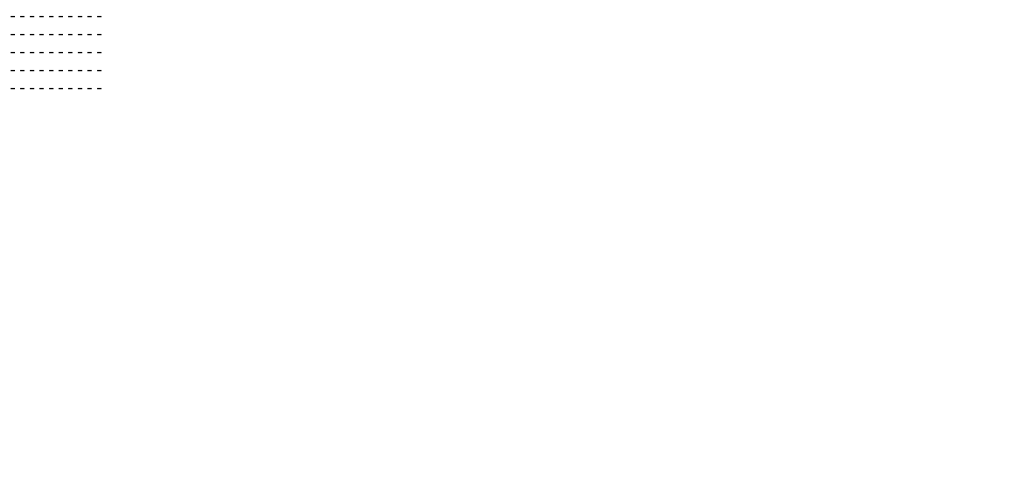
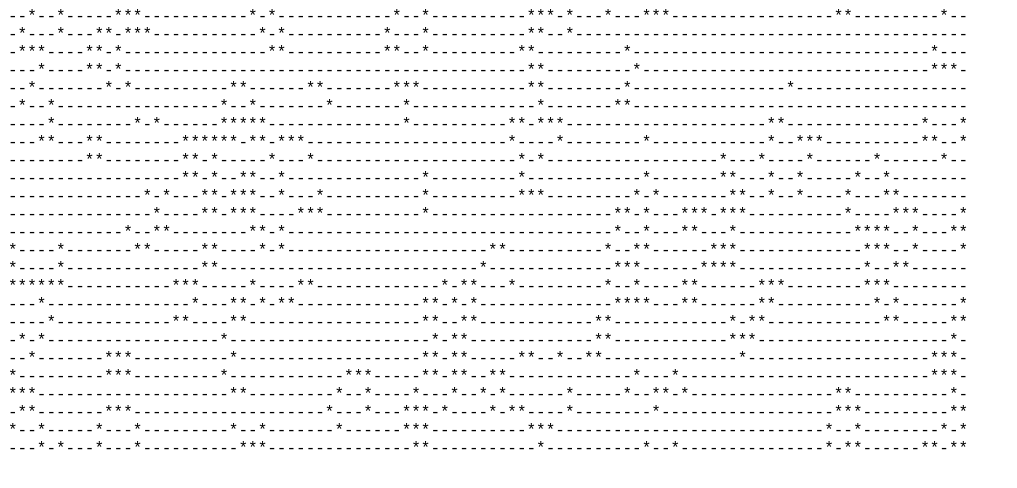
Before and after one commit to ajab1470/Conway-Sim, a plain HTML site: page index.html in a window 1280 px wide. Shown: the whole page, without its empty margins (0-1017 px from the left). Drawn offline with Linux system fonts and the light colour scheme.

Commit message:
Completed ASCII Implementation
Completed infinite ASCII simulation, added documentation, completed readme

TODO: Put into elements
      Add user interface

```diff
--- a/main.js
+++ b/main.js
@@ -1,34 +1,167 @@
-const ALIVE = '*';
+/**
+ * @file main.js
+ * @author Ashley Beckers
+ * @description:
+ * Simple Simulator for Conway's Game of Life in JavaScript.
+ *
+ * Terms used:
+ * conway board: 2d array of booleans. Each value represents a 'cell' with true representing a live cell and false
+ *   representing a nonliving cell
+ * neighbor: one of the 8 adjacent cells on a board. Diagonals included and wraps around to the other side of the board
+ *   in the case of cells on the edge of the board
+ * tick: the moment at which cells can change from living to nonliving or vice versa. Note: All changes of a tick happen
+ *   simultaneously (changes from the same tick do not affect each other)
+ *
+ * For more information on Conway's Game of Life, visit https://en.wikipedia.org/wiki/Conway%27s_Game_of_Life
+ *
+ * Ran through the DOM file index.html
+ */
+
+const ALIVE = "*";
 const LIFELESS = "-";
 
-const make_board = (rows, cols) => {
+/**
+ * makes a starting board for Conway's Game of Life
+ * @param rows the number of rows in the board
+ * @param cols the number of columns in the board
+ * @param live_chance the % chance each cell has to start alive
+ * @returns 2d array of booleans (true indicates a living cell)
+ */
+const make_board = (rows, cols, live_chance) => {
     let board = [];
+    //create the 2d array
     for (let i = 0; i<rows; i++) {
         board.push([]);
         for (let j = 0; j<cols; j++) {
-            board[i].push(false);
+            //rng gives a number 0-99. If less than live chance, create a live cell
+            if (Math.random()*100 < live_chance) {
+                board[i].push(true);
+            } else {
+                board[i].push(false);
+            }
         }
     }
     return board;
 };
 
+/**
+ * determines how many of the neighbor cells of a cell are alive
+ * helper to tick function
+ * @param board conway board
+ * @param cell_row the row of the cell
+ * @param cell_col the column of the cell
+ * @returns number of living neighbors
+ */
+const get_neighbors = (board, cell_row, cell_col) => {
+    //store the values for top left right and bottom positions relative to the given cell
+    const top = (cell_row + (board.length - 1)) % board.length;
+    const bottom = (cell_row + 1) % board.length;
+    const left = (cell_col + (board[cell_row].length - 1)) % board[cell_row].length;
+    const right = (cell_col + 1) % board[cell_row].length;
+
+    let neighbors = 0;
+    //check each neighbor. If it is alive, increment the number of living neighbors
+    if (board[top][left]) {
+        neighbors++;
+    }
+    if (board[top][cell_col]) {
+        neighbors++;
+    }
+    if (board[top][right]) {
+        neighbors++;
+    }
+    if (board[cell_row][left]) {
+        neighbors++;
+    }
+    //cell itself is not a neighbor
+    if (board[cell_row][right]) {
+        neighbors++;
+    }
+    if (board[bottom][left]) {
+        neighbors++;
+    }
+    if (board[bottom][cell_col]) {
+        neighbors++;
+    }
+    if (board[bottom][right]) {
+        neighbors++;
+    }
+    return neighbors;
+};
+
+/**
+ * performs a single tick on the current configuration of Conway's Game of Life
+ * @param board the life board to move forward
+ */
+const tick = (board) => {
+    //store dimensions of board for simplicity
+    let rows = board.length;
+    let cols = board[0].length;
+    //create a constant deep copy to save the board before the tick began
+    const before = [];
+    for (let i = 0; i<rows; i++) {
+        before.push([]);
+        for (let j = 0; j<cols; j++) {
+            before[i].push(board[i][j]);
+        }
+    }
+
+    //go through the deep copy and make correct changes in the original
+    for (let i = 0; i < rows; i++) {
+        for (let j = 0; j < cols; j++) {
+            let live_neighbors = get_neighbors(before,i,j);
+            //live cell dies if overpopulated or underpopulated
+            if (before[i][j]) {
+                if (live_neighbors < 2) {
+                    board[i][j] = false;
+                } else if (live_neighbors > 3) {
+                    board[i][j] = false;
+                }
+            //nonliving cell comes alive if perfectly populated
+            } else {
+                if (live_neighbors === 3) {
+                    board[i][j] = true;
+                }
+            }
+        }
+    }
+};
+
+/**
+ * display the board onto the board div in the DOM
+ * @param board the conway board to display
+ * @pre the DOM file has a div tag of id "board"
+ */
 const display = (board) => {
+    //get the div
     const div = document.getElementById("board");
+    //create a string representation of the board to display
     let text = "";
     for (let i = 0; i < board.length; i++) {
         for (let j = 0; j < board[i].length; j++) {
-            if (board[i][j])
+            if (board[i][j]) {
                 text += ALIVE;
-            else
+            } else {
                 text += LIFELESS;
+            }
         }
         text += "\n";
     }
+    //set string representation to the display
     div.innerText = text;
 };
 
+/**
+ * uses the above functions to simulate Conway's Game of Life
+ */
 const main = () => {
-    let board = make_board(5,10);
+    let board = make_board(25, 100, 50);
     display(board);
+    setInterval(function () {
+            tick(board);
+            display(board);
+            },500);
+    console.log(num);
 };
+
 document.addEventListener("DOMContentLoaded", main);
```
Also changed, not shown: index.html (+1 -3 lines), 1 other file.
